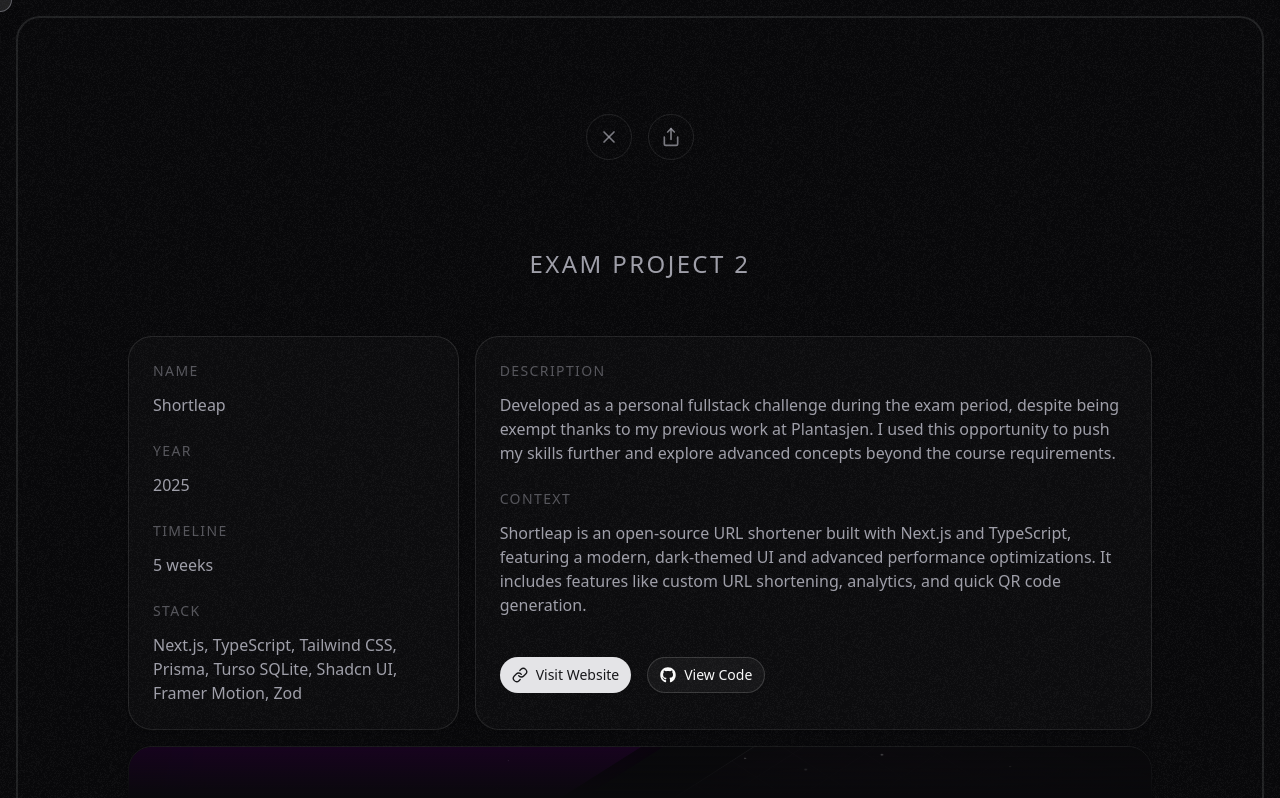
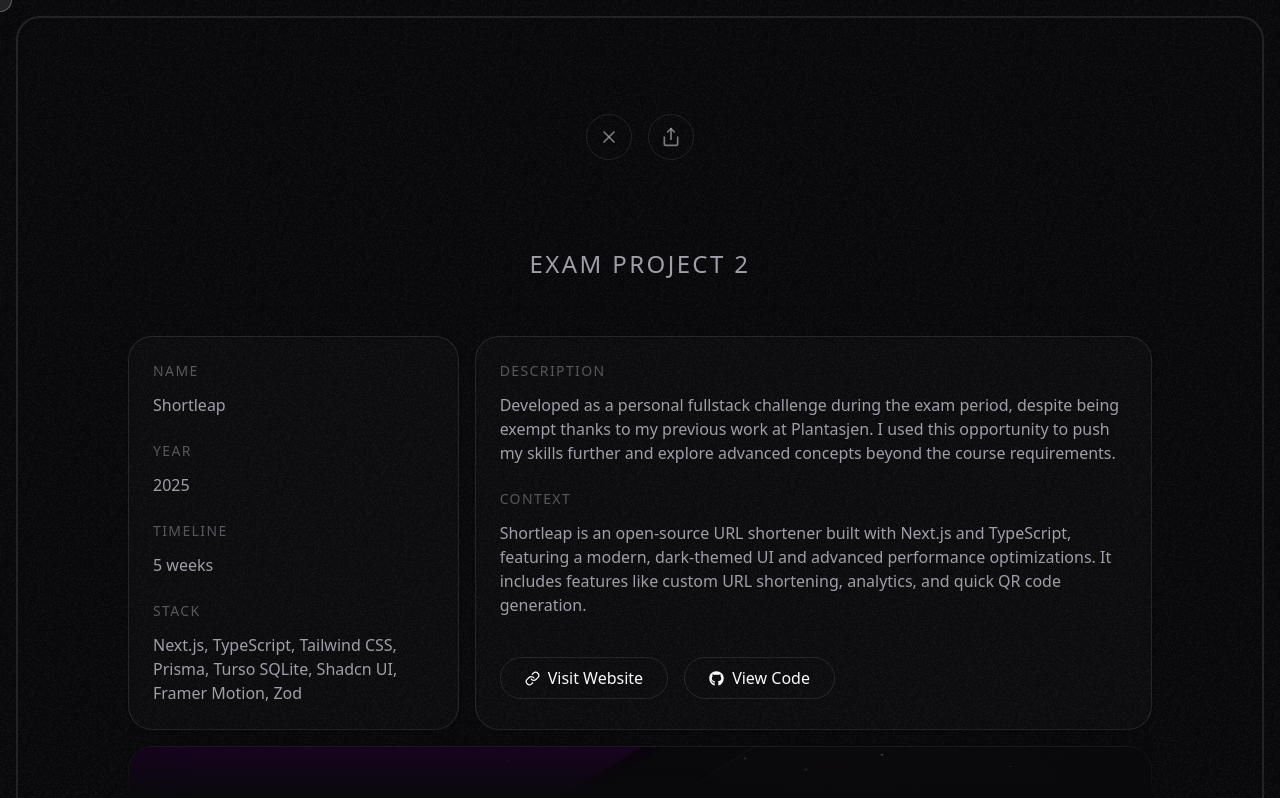
Before and after one commit to Whisperpiano/portfolio-2, a Next.js app: page /works/exam-project-2 in a window 1280 px wide. Shown: the top 798 px of the page. Built offline with nearby package versions, Linux system fonts and the light colour scheme; what @midudev/tailwind-animations would draw is missing.

Commit message:
feat: add 404 page with terminal animation and project overview component

```diff
--- a/app/not-found.tsx
+++ b/app/not-found.tsx
@@ -80,7 +80,7 @@
           >
             <Link
               href="/"
-              className="group hover:border-primary hover:bg-primary/10 flex items-center gap-2 rounded-full border p-3 px-6 transition-all"
+              className="group hover:border-primary hover:bg-primary/10 flex items-center gap-2 rounded-full border p-2 px-6 transition-all"
             >
               <ArrowLeft
                 size={20}
--- a/components/works/header/project-overview.tsx
+++ b/components/works/header/project-overview.tsx
@@ -1,8 +1,6 @@
 import type { Project } from '@/lib/data/projects';
 import { Card, CardContent } from '../../ui/card';
 import { LinkIcon } from 'lucide-react';
-import { cn } from '@/lib/utils';
-import { buttonVariants } from '../../ui/button';
 import { FaGithub } from 'react-icons/fa6';
 
 import Link from 'next/link';
@@ -23,23 +21,17 @@
           <Link
             href={project.link}
             target="_blank"
-            className={cn(
-              buttonVariants({ variant: 'default' }),
-              'cursor-none rounded-full',
-            )}
+            className="group hover:border-foreground hover:bg-foreground/10 flex items-center gap-2 rounded-full border p-2 px-6 transition-all"
           >
-            <LinkIcon />
+            <LinkIcon size={15} />
             Visit Website
           </Link>
           <Link
             href={project.code}
             target="_blank"
-            className={cn(
-              buttonVariants({ variant: 'outline' }),
-              'cursor-none rounded-full',
-            )}
+            className="group hover:border-foreground hover:bg-foreground/10 flex items-center gap-2 rounded-full border p-2 px-6 transition-all"
           >
-            <FaGithub />
+            <FaGithub size={15} />
             View Code
           </Link>
         </div>
```
